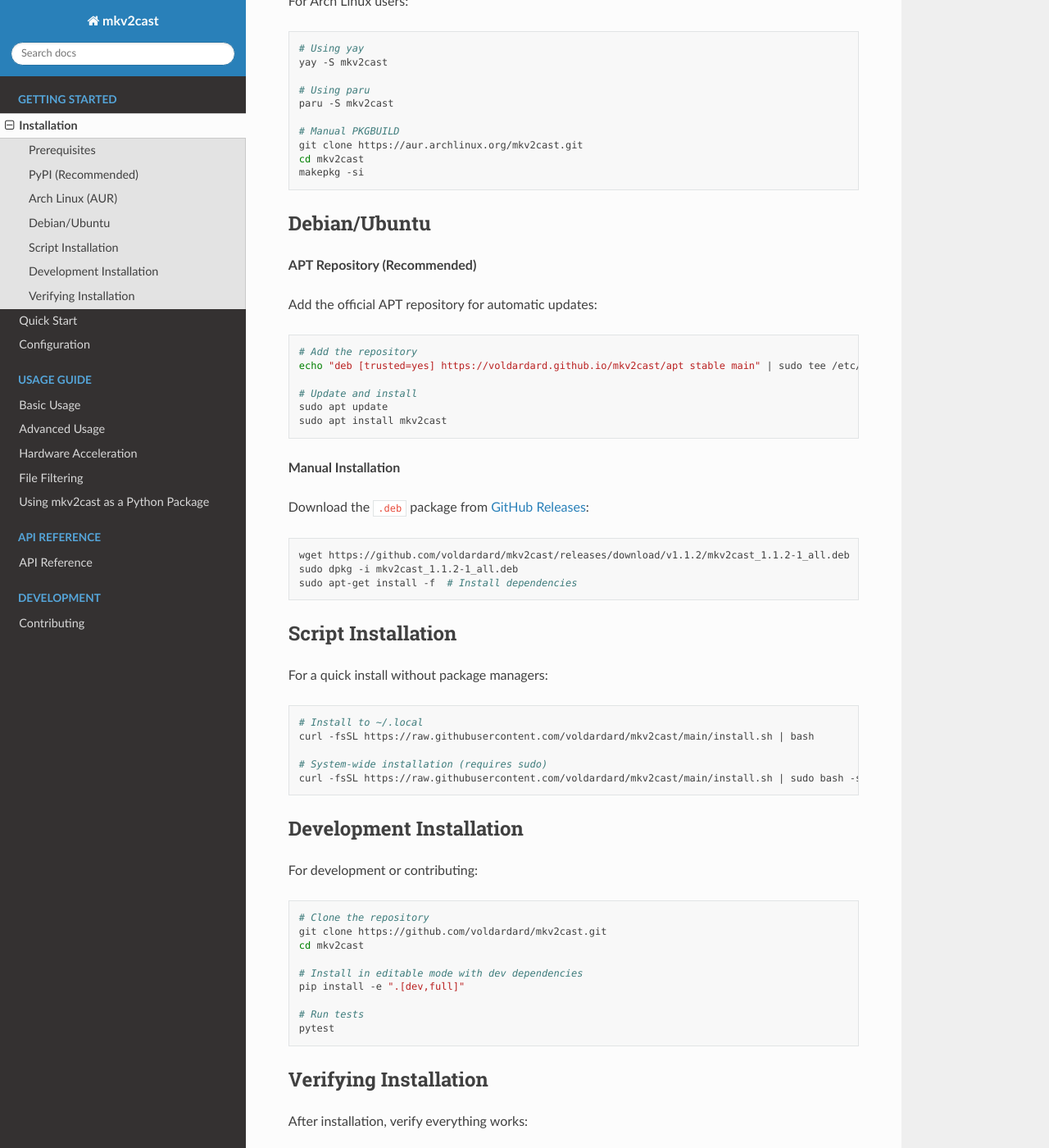
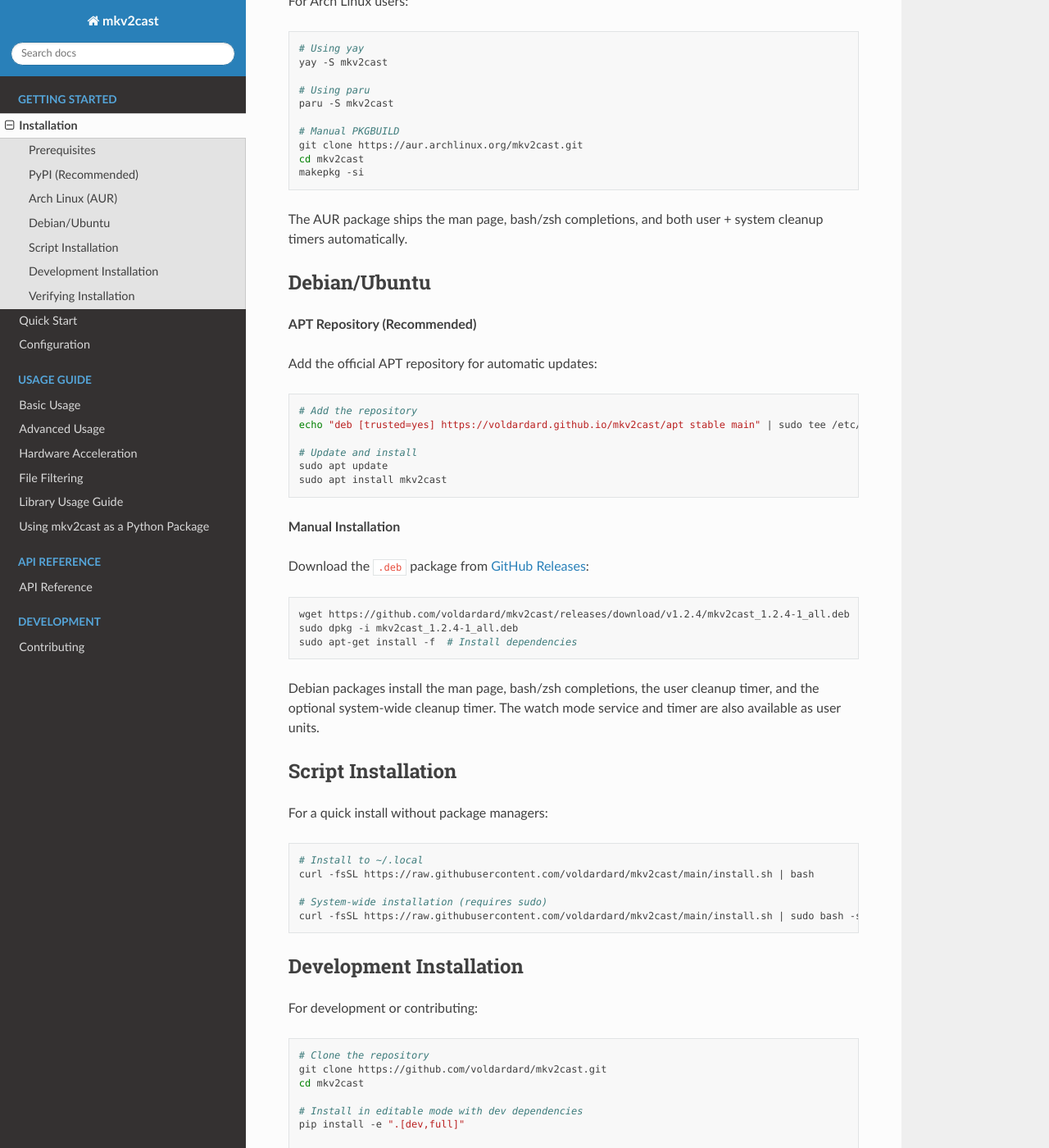
Before and after one commit to voldardard/mkv2cast, a Sphinx documentation site: the page built from docs/getting-started/installation.rst, in a window 1280 px wide and 1400 px high, scrolled down 931 px. Shown: the whole window at 82% size. Built offline with Sphinx 7.4.7 and the Read the Docs theme 3.1.0, drawn with Linux system fonts in a browser that asks for light colours.

```diff
--- a/docs/getting-started/installation.rst
+++ b/docs/getting-started/installation.rst
@@ -53,6 +53,8 @@ For Arch Linux users:
    cd mkv2cast
    makepkg -si
 
+The AUR package ships the man page, bash/zsh completions, and both user + system cleanup timers automatically.
+
 Debian/Ubuntu
 -------------
 
@@ -75,9 +77,11 @@ Download the ``.deb`` package from `GitHub Releases <https://github.com/voldarda
 
 .. code-block:: bash
 
-   wget https://github.com/voldardard/mkv2cast/releases/download/v1.1.2/mkv2cast_1.1.2-1_all.deb
-   sudo dpkg -i mkv2cast_1.1.2-1_all.deb
+   wget https://github.com/voldardard/mkv2cast/releases/download/v1.2.4/mkv2cast_1.2.4-1_all.deb
+   sudo dpkg -i mkv2cast_1.2.4-1_all.deb
    sudo apt-get install -f  # Install dependencies
+
+Debian packages install the man page, bash/zsh completions, the user cleanup timer, and the optional system-wide cleanup timer. The watch mode service and timer are also available as user units.
 
 Script Installation
 -------------------
--- a/docs/index.rst
+++ b/docs/index.rst
@@ -35,11 +35,14 @@ Features
 --------
 
 - **Intelligent codec detection** - Automatically detects H.264, H.265/HEVC, and AV1
-- **Hardware acceleration** - Supports VAAPI and Intel Quick Sync (QSV)
+- **Hardware acceleration** - Supports NVIDIA NVENC, AMD AMF, Intel QSV, and VAAPI (auto-pick)
 - **Parallel processing** - Multi-threaded encoding with pipeline mode
 - **Rich progress UI** - Beautiful progress display with multiple workers
 - **Automatic audio selection** - Prefers French audio tracks (configurable)
+- **Audio & subtitle selection** - Choose by language or explicit track index
 - **Integrity checking** - Verifies files before processing
+- **Watch mode** - Watchdog/inotify monitoring with optional systemd service
+- **JSON progress** - Stream structured events for dashboards or integrations
 - **XDG compliant** - Follows XDG Base Directory specification
 - **Multi-language** - Supports EN, FR, ES, IT, DE
 - **Desktop notifications** - Get notified when conversions complete
@@ -85,6 +88,7 @@ Contents
    usage/advanced
    usage/hardware-acceleration
    usage/filtering
+   usage/library-guide
    usage/python-api
 
 .. toctree::
--- a/pyproject.toml
+++ b/pyproject.toml
@@ -46,6 +46,7 @@ dev = [
     "mypy>=1.0",
     "sphinx>=7.0",
     "sphinx-rtd-theme>=2.0",
+    "myst-parser>=2.0.0",
 ]
 
 [project.scripts]
--- a/src/mkv2cast/__init__.py
+++ b/src/mkv2cast/__init__.py
@@ -19,7 +19,7 @@ Example usage:
     result = convert_file("movie.mkv", config)
 """
 
-__version__ = "1.2.3"
+__version__ = "1.2.4"
 __author__ = "voldardard"
 __license__ = "GPL-3.0"
 __copyright__ = "Copyright (C) 2024-2026 voldardard"
```
Also changed, not shown: CHANGELOG.md (+15 -1 lines), README.md (+20 -18 lines), 6 other files.
